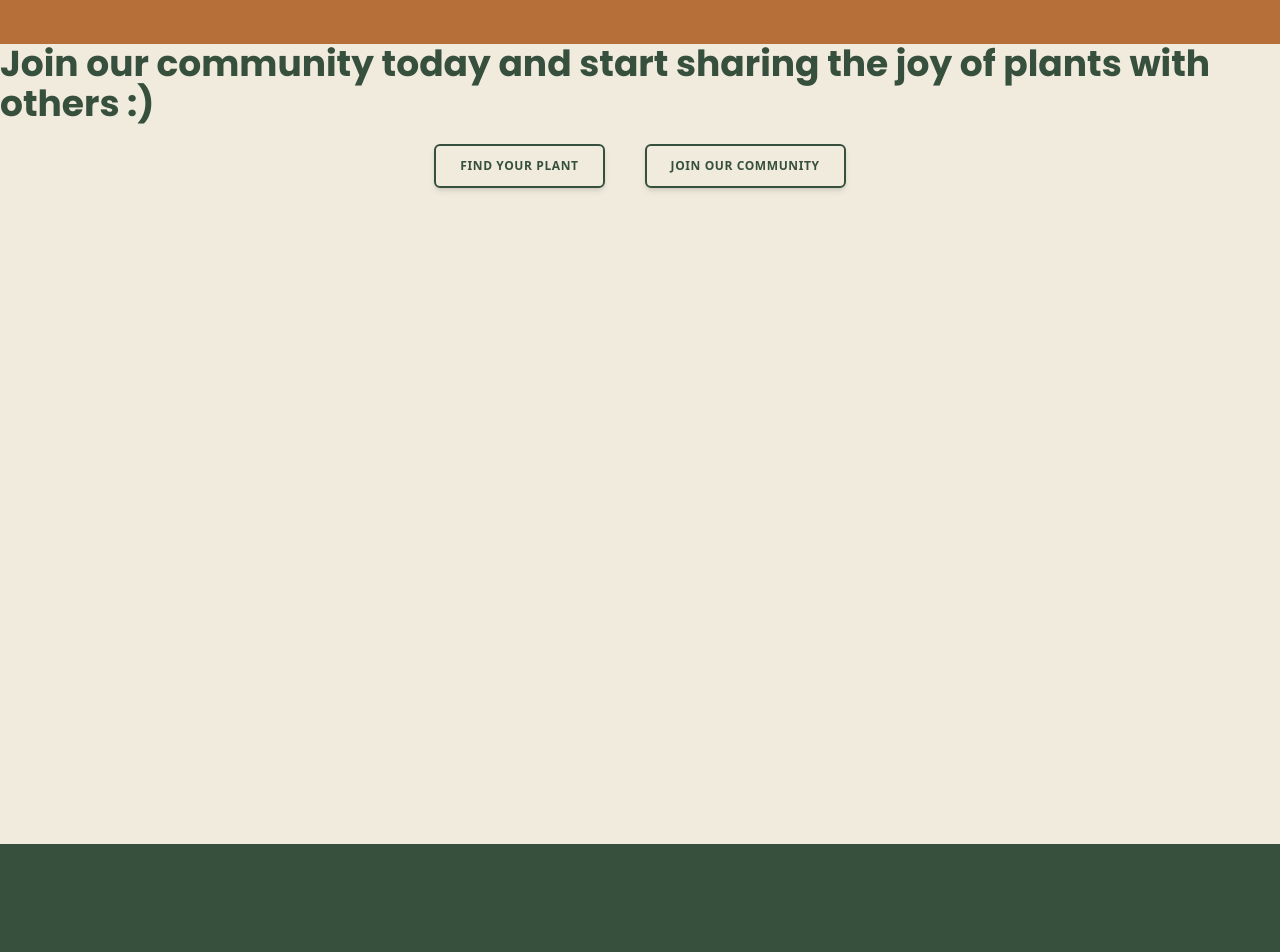
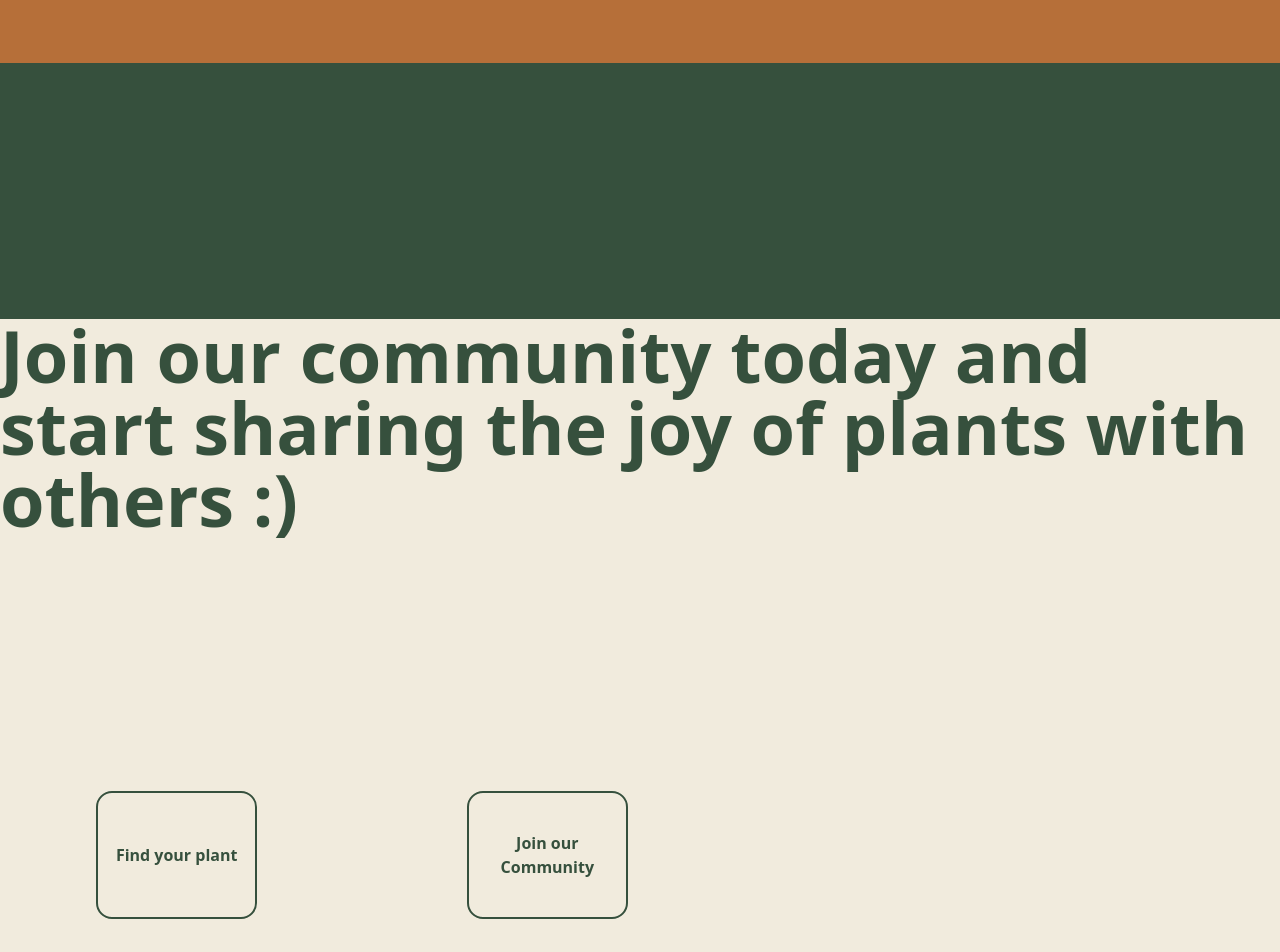
Before and after one commit to Lavi333/swapplant, a website: page public/index.html in a window 1280 px wide. Shown: the part 1580-2532 px from the top of the page. Before the commit the page ends 2424 px from the top, so only its background shows below. Drawn offline with Linux system fonts and the light colour scheme; a web font is replaced by a local one.

Commit message:
changes in style

```diff
--- a/public/index.html
+++ b/public/index.html
@@ -10,11 +10,10 @@
 <body class="bg-gruen">
 
   <!-- Landing page bg image nehmen-->
-
-
-
   <section>
-        <div class="col-start-1 col-end-12">hier kommt bild</div>
+    <div class="col-start-1 col-end-12">
+      <img src="./img/logo1.svg" alt="">
+    </div>
 
     <div class="relative h-screen w-screen bg-cover bg-center">
       <!-- <img src="img/landing.png" alt="two hands" class="h-5/6 w-full object-cover">-->
@@ -23,11 +22,10 @@
 
 
 
-
   <!-- Second page-->
-  <section class=" bg-orange col-start-1 col-span-9 row-start-2 row-end-3 min-h-screen">
+  <section class=" bg-lightorange col-start-1 col-span-9 row-start-2 row-end-3 min-h-screen">
     <div class=" h-full sm:w-3/4 mx-auto px-2">
-      <h4 class="color-orange font-ueberschrift text-white">We are an online plattform
+      <h4 class="font-bold text-pink text-7xl">We are an online plattform
         connecting plant enthusiasts
         through sharing and trading plants, with a mission to bring joy and sustainability to people's lives </h4>
     </div>
@@ -35,23 +33,29 @@
 
 
 
-
-
-
-
-
   <!-- Third page-->
 
   <section class="min-h-screen bg-beige">
-      <h4 class="bg-beige font-ueberschrift text-gruen text-4xl">Join our community today and start sharing the joy of plants with others :)</h4>
-      <div class="flex justify-center">
-      <a href="./community.html" class="btn md:border-2 hover:text-white hover:border-orange m-5 transition ease-out duration-500">
-        Find your plant</a>
-      <a href="#" class="btn md:border-2 hover:bg-secondary-100 hover:text-white m-5 transition ease-out duration-500">
-        Join our Community </a>
+    <h4 class="font-extrabold text-gruen text-7xl my-64 ">Join our community today and start sharing the joy of
+      plants with others :)</h4>
+
+
+    <div class="mt-28 grid grid-cols-12 gap-x-6 mx-24">
+
+      <button
+        class="col-start-1 col-end-3 border-solid  border-gruen md:border-2 rounded-2xl text-gruen font-semibold h-32 hover:text-lightorange hover:border-lightorange transition ease-out duration-500">
+        <a href="./community.html">Find your plant</a>
+      </button>
+
+      <button
+      class="col-start-5 col-end-7 border-solid  border-gruen md:border-2 rounded-2xl text-gruen font-semibold hover:text-lightorange hover:border-lightorange transition ease-out duration-500">
+        <a href="#">Join our Community </a>
+      </button>
+
 
   </section>
 
+  col-start-1 col-end-12
 
 
 
--- a/src/styles.css
+++ b/src/styles.css
@@ -1,7 +1,3 @@
-@import url('https://fonts.googleapis.com/css2?family=Nunito:ital,wght@0,200;0,300;0,400;0,600;0,700;0,800;0,900;1,200;1,300;1,400;1,600;1,700;1,800;1,900&display=swap');
-@import url('https://fonts.googleapis.com/css2?family=Aclonica&display=swap');
-@import url('https://fonts.googleapis.com/css2?family=Work+Sans:ital,wght@0,100;0,200;0,300;0,400;0,500;0,600;0,700;0,800;0,900;1,100;1,200;1,300;1,400;1,500;1,600;1,700;1,800;1,900&display=swap');
-
 @import url('https://fonts.googleapis.com/css2?family=Poppins:ital,wght@0,100;0,200;0,300;0,400;0,500;0,600;0,700;0,800;0,900;1,100;1,200;1,300;1,400;1,500;1,600;1,700;1,800;1,900&display=swap');
 
 
@@ -17,17 +13,7 @@
   @apply absolute top-0 ml-2 p-2 mt-2 bg-secondary-100 text-secondary-200 text-xs uppercase font-bold rounded-full;
 }
 
-
+/*
 .btn{
   @apply text-gruen border-gruen shadow-md rounded-md py-3 px-6 uppercase transition duration-300 text-xs font-bold tracking-wider cursor-pointer;
-}
-
-
-.bg-orange {
-  background-color: #B66F39;
-}
-
-.font-ueberschrift {
-  font-family: 'Poppins', sans-serif;
-  font-weight: bold;
-}
+}*/
```
Also changed, not shown: public/styles.css, 3 other files. Lines whose indentation alone changed are shown as unchanged.
